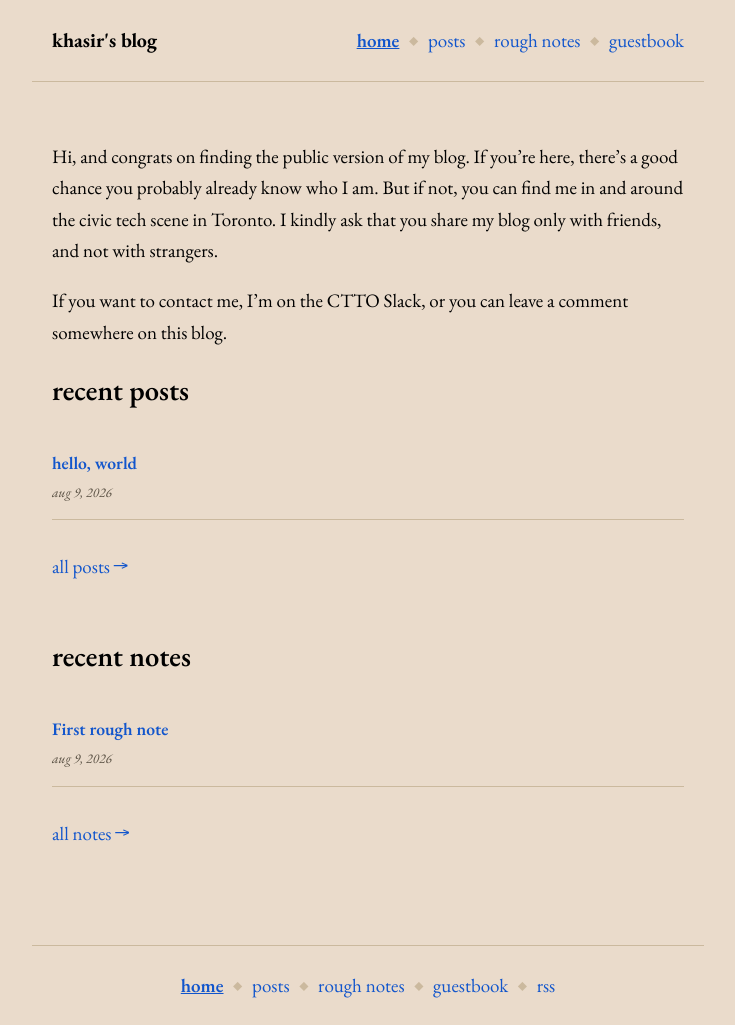
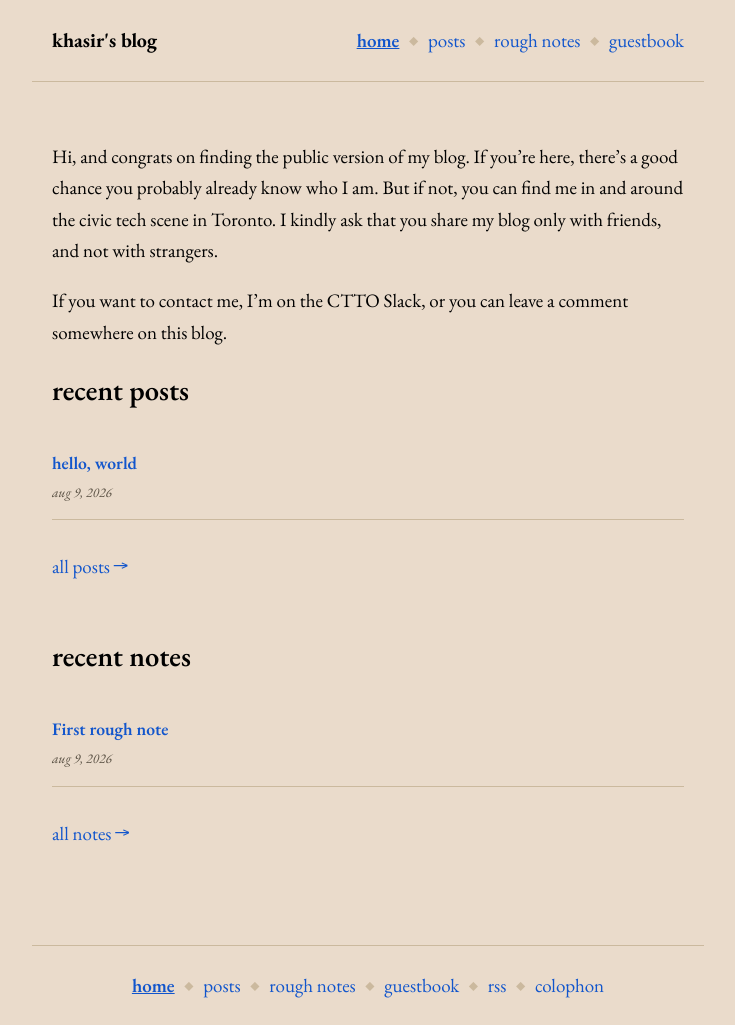
Before and after one commit to Khasir/personal-site, a Jekyll site: the page built from index.md, in a window 1280 px wide. Shown: the whole page, without its empty margins (272-1007 px from the left). Built offline with Jekyll 4.4.1, drawn with Linux system fonts in a browser that asks for light colours.

Commit message:
add colophon

```diff
--- a/_includes/footer.html
+++ b/_includes/footer.html
@@ -1,5 +1,5 @@
 <footer class="site-footer">
   <div class="wrap">
-    {% include nav.html show_rss=true %}
+    {% include nav.html show_rss=true show_colophon=true %}
   </div>
 </footer>
--- a/_includes/nav.html
+++ b/_includes/nav.html
@@ -10,4 +10,8 @@
   <span class="nav-sep" aria-hidden="true">&#11045;</span>
   <a href="{{ '/feed.xml' | relative_url }}">rss</a>
   {% endif %}
+  {% if include.show_colophon %}
+  <span class="nav-sep" aria-hidden="true">&#11045;</span>
+  <a href="{{ '/colophon/' | relative_url }}"{% if page.url == '/colophon/' %} aria-current="page"{% endif %}>colophon</a>
+  {% endif %}
 </nav>
```
Also changed, not shown: colophon.md (added, +14 -0 lines).
